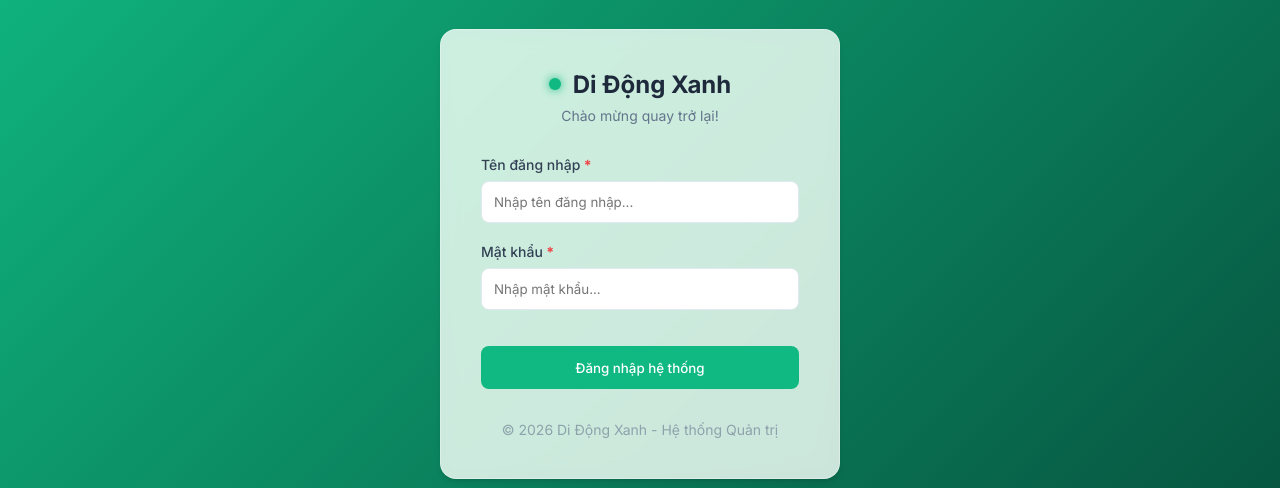
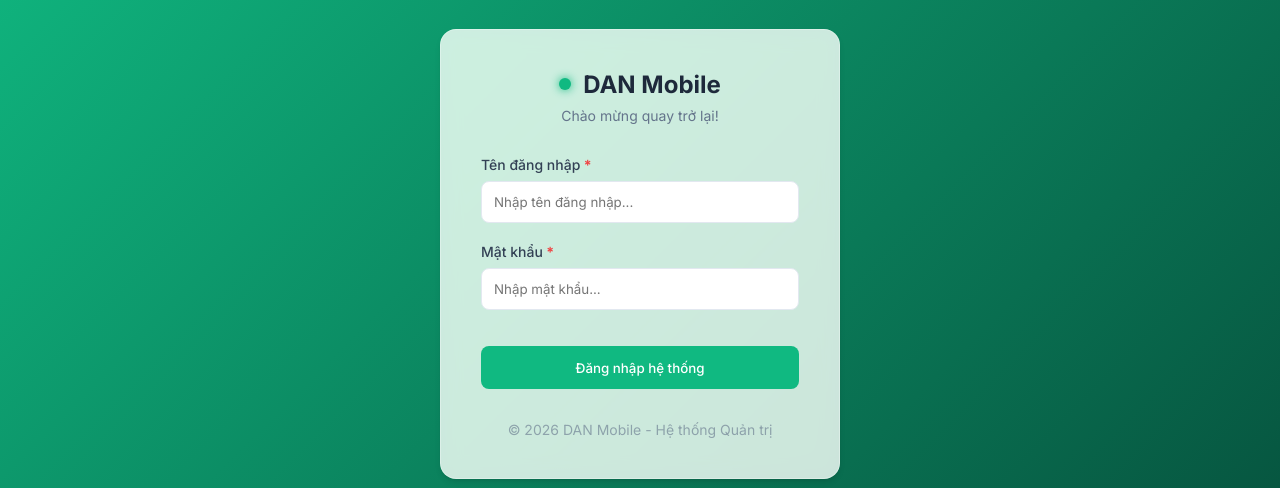
Before and after one commit to VanQuan34/green_mobile, an Angular app: page /login in a window 1280 px wide. Shown: the part 146-634 px from the top of the page. Built offline with nearby package versions, Linux system fonts and the light colour scheme.

Commit message:
change app icon

```diff
--- a/src/app/app.html
+++ b/src/app/app.html
@@ -2,7 +2,7 @@
   <div class="splash-content">
     <div class="logo-wrapper">
       <span class="dot-pulse"></span>
-      <h1>Dân Mobile</h1>
+      <h1>DAN Mobile</h1>
     </div>
     <div class="loading-bar-container">
       <div class="loading-bar"></div>
--- a/src/app/components/layout/layout.component.ts
+++ b/src/app/components/layout/layout.component.ts
@@ -20,7 +20,7 @@
               <h2 *ngIf="(settings.logo_type || 'text') === 'text'">{{ settings.logo_value || '' }}</h2>
               <img *ngIf="settings.logo_type === 'image'" [src]="settings.logo_value" class="logo-img" alt="Logo">
             </ng-container>
-            <h2 *ngIf="!(settings$ | async)">Di Động Xanh</h2>
+            <h2 *ngIf="!(settings$ | async)">DAN Mobile</h2>
           </div>
           <button class="menu-close-btn" (click)="toggleMobileMenu()">✕</button>
         </div>
@@ -351,6 +351,6 @@
     if (url.includes('debts')) return 'Quản lý Công nợ';
     if (url.includes('settings')) return 'Cài đặt hệ thống';
     if (url.includes('customers')) return 'Danh sách khách hàng';
-    return 'Di Động Xanh';
+    return 'DAN Mobile';
   }
 }
--- a/src/app/pages/login/login.ts
+++ b/src/app/pages/login/login.ts
@@ -17,10 +17,10 @@
           <div class="logo">
             <span class="dot"></span>
             <ng-container *ngIf="settings$ | async as settings">
-              <h1 *ngIf="(settings.logo_type || 'text') === 'text'">{{ settings.logo_value || 'Di Động Xanh' }}</h1>
+              <h1 *ngIf="(settings.logo_type || 'text') === 'text'">{{ settings.logo_value || 'DAN Mobile' }}</h1>
               <img *ngIf="settings.logo_type === 'image'" [src]="settings.logo_value" class="logo-img" alt="Logo">
             </ng-container>
-            <h1 *ngIf="!(settings$ | async)">Di Động Xanh</h1>
+            <h1 *ngIf="!(settings$ | async)">DAN Mobile</h1>
           </div>
           <p>Chào mừng quay trở lại!</p>
         </div>
@@ -58,7 +58,7 @@
         </form>
 
         <div class="login-footer">
-          <p>© 2026 {{ (settings$ | async)?.logo_value || 'Di Động Xanh' }} - Hệ thống Quản trị</p>
+          <p>© 2026 {{ (settings$ | async)?.logo_value || 'DAN Mobile' }} - Hệ thống Quản trị</p>
         </div>
       </div>
     </div>
```
Also changed, not shown: public/logo.png (added), 25 other files (tests, documents, lock files or other folders).
